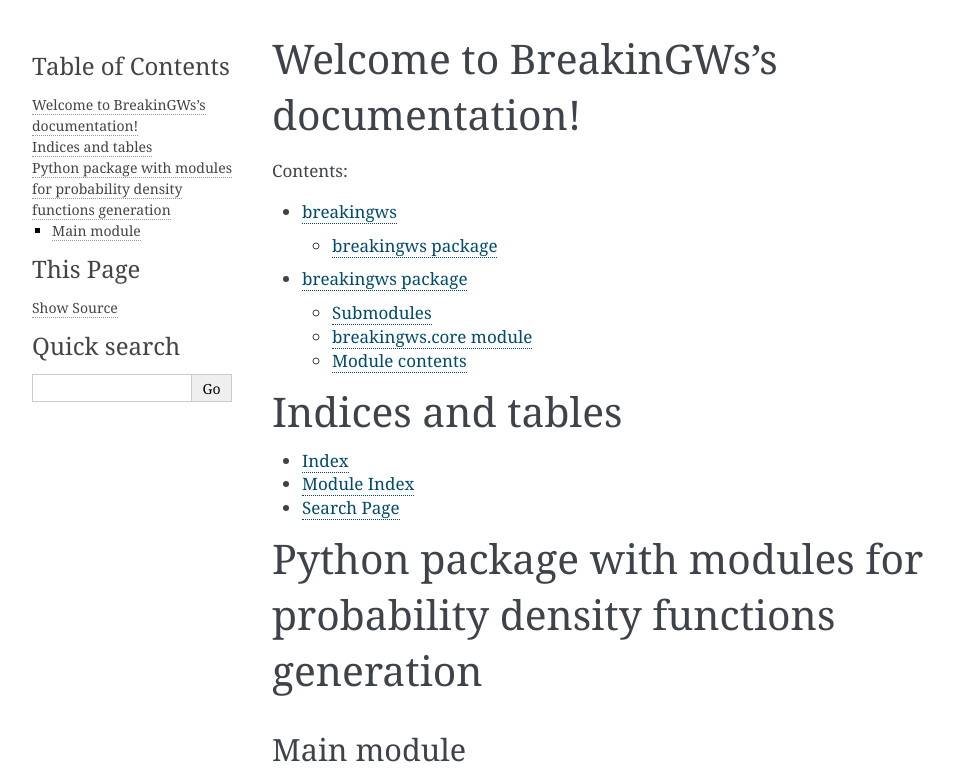
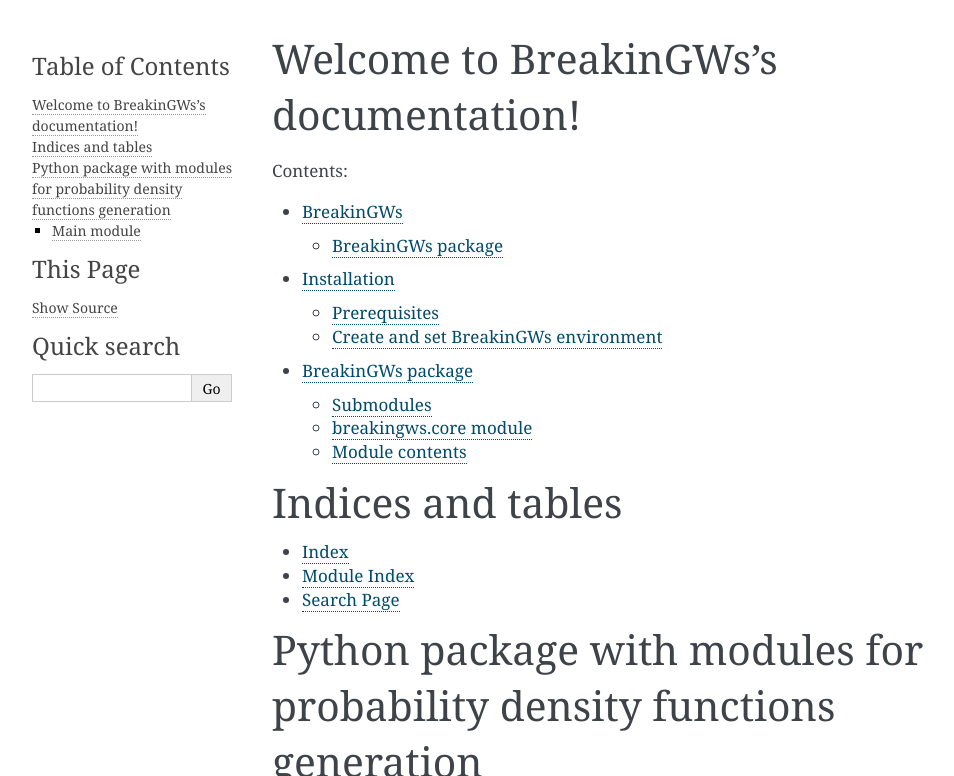
Before and after one commit to nunziosorrentino/breakingws, a Sphinx documentation site: the page built from docs/source/index.rst, in a window 1280 px wide, cut to the strip 0-776 px from the top of the page. Shown: the whole strip, without its empty margins (148-1102 px from the left). Built offline with Sphinx 7.4.7, drawn with Linux system fonts in a browser that asks for light colours.

Commit message:
Added firt installation guide into docs.

```diff
--- a/docs/source/breakingws.rst
+++ b/docs/source/breakingws.rst
@@ -1,4 +1,4 @@
-breakingws package
+BreakinGWs package
 ==================
 
 Submodules
--- a/docs/source/index.rst
+++ b/docs/source/index.rst
@@ -6,6 +6,7 @@ Welcome to BreakinGWs's documentation!
    :caption: Contents:
 
    modules
+   installation
    breakingws
 
 Indices and tables
--- a/docs/source/modules.rst
+++ b/docs/source/modules.rst
@@ -1,4 +1,4 @@
-breakingws
+BreakinGWs
 ==========
 
 .. toctree::
```
Also changed, not shown: docs/source/installation.rst (added, +23 -0 lines).
